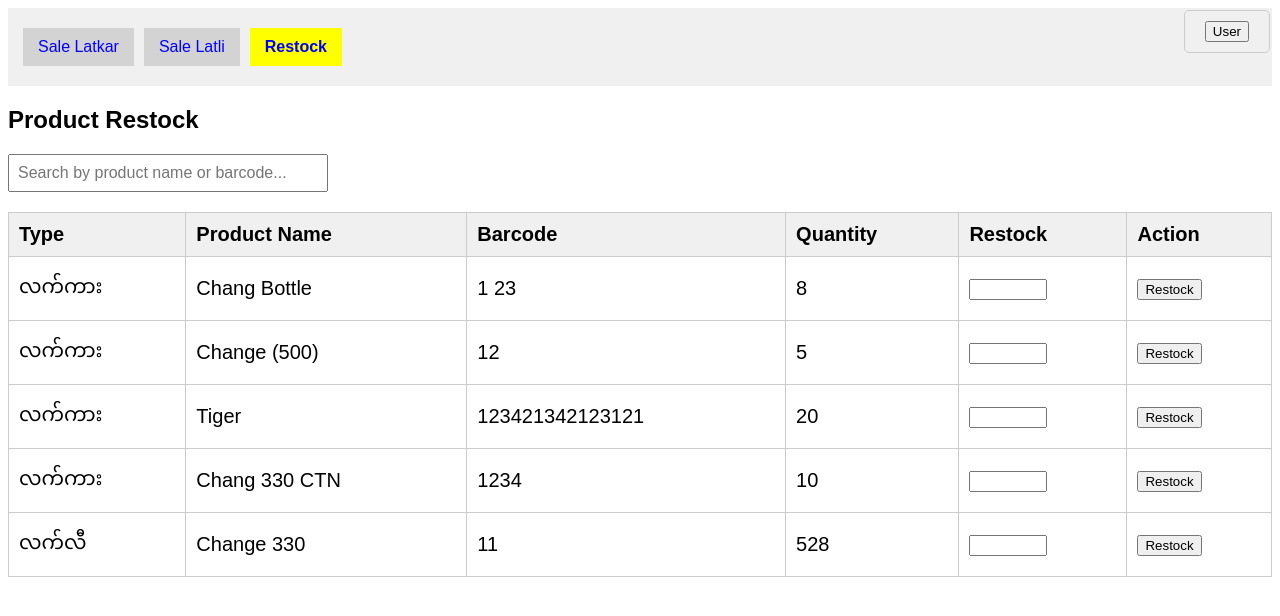
After one commit to moekzaw22/Ak_store, a PHP site: page /Restock_casher.php in a window 1280 px wide. The commit adds this page. Shown: the top 616 px of the page. Run offline with PHP 8.4, Linux system fonts and the light colour scheme; data comes from the database, SQL or seed files in the repository.

Commit message:
Add files via upload

```diff
--- /dev/null
+++ b/Restock_casher.php
@@ -0,0 +1,115 @@
+<?php
+include('Config.php');
+ include('user_navbar.php');
+ $restock_message = "";
+
+// Handle Restocking
+if ($_SERVER["REQUEST_METHOD"] === "POST" && isset($_POST['restock_barcode'])) {
+    $barcode = $_POST['restock_barcode'];
+    $name = $_POST['restock_name'];
+    $quantity = (int) $_POST['restock_quantity'];
+    $type = $_POST['product_type']; // 'လက်ကား' or 'လက်လီ'
+
+    if ($quantity > 0) {
+        if ($type === "လက်ကား") {
+            $query = "UPDATE product_latkar SET Quantity = Quantity + ? WHERE Barcode = ?";
+        } else {
+            $query = "UPDATE product SET Quantity = Quantity + ? WHERE Barcode = ?";
+        }
+
+        $stmt = $connection->prepare($query);
+        $stmt->bind_param("is", $quantity, $barcode);
+        $stmt->execute();
+        $stmt->close();
+
+        $restock_message = "<p style='color: green;'>Restocked $quantity items to $name - $barcode ($type).</p>";
+
+    }
+}
+
+// Get products from both tables
+$query = "SELECT Barcode, Quantity, Product_Name, 'လက်ကား' AS Type FROM product_latkar
+          UNION ALL
+          SELECT Barcode, Quantity, Product_Name, 'လက်လီ' AS Type FROM product";
+$result = mysqli_query($connection, $query);
+?>
+<!DOCTYPE html>
+<html>
+<head>
+    <title>Restock Products</title>
+    <style>
+        table { border-collapse: collapse; width: 100%; margin-top: 20px; }
+        th, td { border: 1px solid #ccc; padding: 10px; text-align: left; }
+        th { background-color: #f0f0f0; }
+        input[type="number"] { width: 70px; }
+    </style>
+</head>
+<body>
+<link rel="stylesheet" type="text/css" href="Sale.css">
+ <div class="Navbar">
+        <div class="Sale" id="categorySale">
+            <nav class="navigation1"><a href="Sale_LatKar.php">Sale Latkar</a></nav>
+            <nav class="navigation1"><a href="sale.php">Sale Latli</a></nav>
+             <nav class="navigation1 active"><a href="Restock_casher.php">Restock</a></nav>
+        </div>
+   </div>
+<h2>Product Restock</h2><?php if (!empty($restock_message)) echo $restock_message; ?>
+
+<input type="text" id="search_input" placeholder="Search by product name or barcode..." style="width: 300px; padding: 8px; font-size: 16px;">
+
+<table id="product_table">
+    <thead>
+        <tr>
+            <th>Type</th>
+            <th>Product Name</th>
+            <th>Barcode</th>
+            <th>Quantity</th>
+            <th>Restock</th>
+            <th>Action</th>
+        </tr>
+    </thead>
+    <tbody id="product_body">
+        <?php while ($row = mysqli_fetch_assoc($result)) : ?>
+            <tr>
+                <form method="POST">
+                    <td><?= htmlspecialchars($row['Type']) ?></td>
+                    <td><?= htmlspecialchars($row['Product_Name']) ?></td>
+                    <td><?= htmlspecialchars($row['Barcode']) ?></td>
+                    <td><?= htmlspecialchars($row['Quantity']) ?></td>
+                    <td>
+                        <input type="number" name="restock_quantity" min="1" required onkeydown="blockSymbols(event)">
+
+                        <input type="hidden" name="restock_barcode" value="<?= htmlspecialchars($row['Barcode']) ?>
+                        ">
+                         <input type="hidden" name="restock_name" value="<?= htmlspecialchars($row['Product_Name']) ?>">
+                        <input type="hidden" name="product_type" value="<?= htmlspecialchars($row['Type']) ?>">
+                    </td>
+                    <td>
+                        <button type="submit">Restock</button>
+                    </td>
+                </form>
+            </tr>
+        <?php endwhile; ?>
+    </tbody>
+</table>
+
+<script>
+// Simple client-side filter
+const searchInput = document.getElementById("search_input");
+searchInput.addEventListener("input", function () {
+    const filter = this.value.toLowerCase();
+    const rows = document.querySelectorAll("#product_body tr");
+    rows.forEach(row => {
+        const text = row.innerText.toLowerCase();
+        row.style.display = text.includes(filter) ? "" : "none";
+    });
+});
+function blockSymbols(e) {
+    if (e.key === '+' || e.key === '-' || e.key === 'e' || e.key === 'E') {
+        e.preventDefault();
+    }
+}
+</script>
+
+</body>
+</html>
--- a/Sale.php
+++ b/Sale.php
@@ -67,6 +67,8 @@
         <div class="Sale" id="categorySale">
             <nav class="navigation1"><a href="Sale_LatKar.php">Sale Latkar</a></nav>
             <nav class="navigation1 active"><a href="sale.php">Sale Latli</a></nav>
+               <nav class="navigation1"><a href="Restock_casher.php">Restock</a></nav>
+        </div>
         </div>
    </div>
     <form action="Sale.php" method="POST">
--- a/Sale_Latkar.php
+++ b/Sale_Latkar.php
@@ -67,6 +67,8 @@
         <div class="Sale" id="categorySale">
             <nav class="navigation1 active"><a href="Sale_LatKar.php">Sale Latkar</a></nav>
             <nav class="navigation1"><a href="sale.php">Sale Latli</a></nav>
+               <nav class="navigation1"><a href="Restock_casher.php">Restock</a></nav>
+        </div>
         </div>
    </div>
     <form action="Sale_Latkar.php" method="POST">
```
